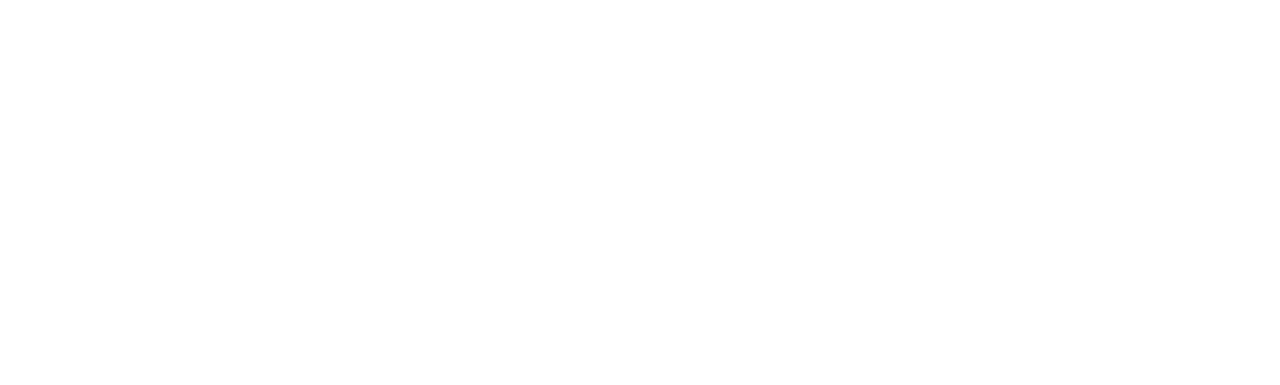
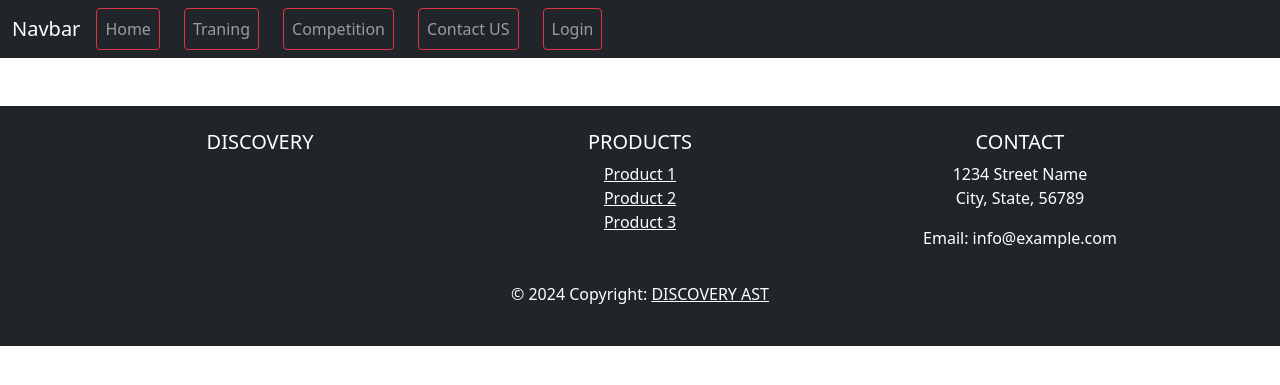
Before and after one commit to Mohamed-Ehab-Teama/Discovery-Mental-Math, a PHP site: page /levels/level1.php in a window 1280 px wide. Before the commit the part shown is empty. Shown: the top 385 px of the page. Run offline with PHP 8.4, Linux system fonts and the light colour scheme.

Commit message:
trying something

```diff
--- a/connection.php
+++ b/connection.php
@@ -1,4 +1,6 @@
 <?php
+
+$path = __DIR__ . '\\';
 
 session_start();
 
--- a/index.php
+++ b/index.php
@@ -1,3 +1,6 @@
+<?php require_once '../connection.php'; ?>
+
+
 <!doctype html>
 <html lang="en">
 
--- /dev/null
+++ b/layouts/footer.php
@@ -0,0 +1,36 @@
+ <!-- Footer -->
+ <footer class="bg-dark text-white mt-5 pt-4 pb-4">
+        <div class="container text-center text-md-left">
+            <div class="row">
+                <div class="col-md-4">
+                    <h5 class="text-uppercase"> DISCOVERY </h5>
+                </div>
+                <div class="col-md-4">
+                    <h5 class="text-uppercase">Products</h5>
+                    <ul class="list-unstyled">
+                        <li><a href="#!" class="text-white">Product 1</a></li>
+                        <li><a href="#!" class="text-white">Product 2</a></li>
+                        <li><a href="#!" class="text-white">Product 3</a></li>
+                    </ul>
+                </div>
+                <div class="col-md-4">
+                    <h5 class="text-uppercase">Contact</h5>
+                    <p>1234 Street Name<br>City, State, 56789</p>
+                    <p>Email: info@example.com</p>
+                </div>
+            </div>
+        </div>
+        <div class="text-center py-3">
+            © 2024 Copyright:
+            <a href="https://example.com" class="text-white">DISCOVERY AST</a>
+        </div>
+    </footer>
+
+
+
+
+
+    <script src="https://cdn.jsdelivr.net/npm/bootstrap@5.0.2/dist/js/bootstrap.bundle.min.js" integrity="sha384-MrcW6ZMFYlzcLA8Nl+NtUVF0sA7MsXsP1UyJoMp4YLEuNSfAP+JcXn/tWtIaxVXM" crossorigin="anonymous"></script>
+</body>
+
+</html>
--- /dev/null
+++ b/layouts/header.php
@@ -0,0 +1,46 @@
+<?php require_once '../connection.php'; ?>
+
+<!doctype html>
+<html lang="en">
+
+<head>
+    <!-- Required meta tags -->
+    <meta charset="utf-8">
+    <meta name="viewport" content="width=device-width, initial-scale=1">
+
+    <!-- Bootstrap CSS -->
+    <link href="https://cdn.jsdelivr.net/npm/bootstrap@5.0.2/dist/css/bootstrap.min.css" rel="stylesheet" integrity="sha384-EVSTQN3/azprG1Anm3QDgpJLIm9Nao0Yz1ztcQTwFspd3yD65VohhpuuCOmLASjC" crossorigin="anonymous">
+    <link rel="stylesheet" href="./css/style.css">
+
+    <title> Home </title>
+</head>
+
+<body>
+
+    <!-- Nav Bar -->
+    <nav class="navbar navbar-expand-lg navbar-dark bg-dark">
+        <div class="container-fluid">
+            <a class="navbar-brand" href="<?php echo $path . 'index.php' ?>">Navbar</a>
+            <div class="collapse navbar-collapse" id="navbarNav">
+                <ul class="navbar-nav">
+                    <li class="nav-item">
+                        <a class="nav-link btn btn-outline-danger me-4" aria-current="page" href="./index.php"> Home </a>
+                    </li>
+                    <li class="nav-item">
+                        <a class="nav-link btn btn-outline-danger me-4" href="<?php echo $path . 'train.php' ?>"> Traning </a>
+                    </li>
+                    <li class="nav-item">
+                        <a class="nav-link btn btn-outline-danger me-4" href="#"> Competition </a>
+                    </li>
+                    <li class="nav-item">
+                        <a class="nav-link btn btn-outline-danger me-4" href="#"> Contact US </a>
+                    </li>
+                    <li class="nav-item">
+                        <a class="nav-link btn btn-outline-danger me-4" href="#">
+                            Login
+                        </a>
+                    </li>
+                </ul>
+            </div>
+        </div>
+    </nav>
--- a/levels/level1.php
+++ b/levels/level1.php
@@ -0,0 +1,18 @@
+<?php
+require_once '../layouts/header.php';
+?>
+
+
+
+
+
+
+
+
+
+
+
+
+<?php
+require_once '../layouts/footer.php';
+?>
--- a/train-level.php
+++ b/train-level.php
@@ -1,3 +1,5 @@
+<?php require_once '../connection.php'; ?>
+
 <!doctype html>
 <html lang="en">
 
--- a/train.php
+++ b/train.php
@@ -1,3 +1,6 @@
+<?php require_once '../connection.php'; ?>
+
+
 <!doctype html>
 <html lang="en">
 
```
Also changed, not shown: levels/level2.php (+18 -0 lines), levels/level3.php (+18 -0 lines).
